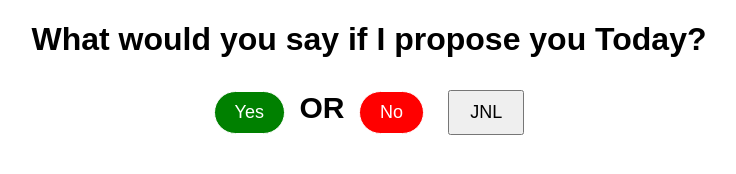
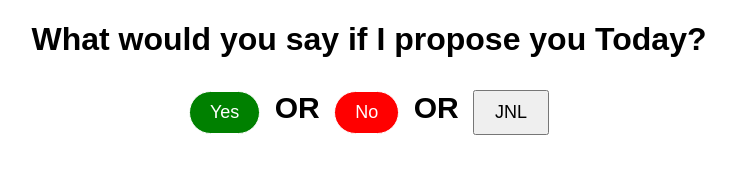
Before and after one commit to lakshaytyagi111/proposals, a plain HTML site: page index.html in a window 1280 px wide. Shown: the whole page, without its empty margins (271-1007 px from the left). Drawn offline with Linux system fonts and the light colour scheme.

Commit message:
Update index.html

```diff
--- a/index.html
+++ b/index.html
@@ -34,6 +34,7 @@
     <button id="yesButton" onclick="yesButtonClicked()">Yes</button>
     <b style="font-size: 30px;">OR</b>
     <button id="noButton" onclick="noButtonClicked()">No</button>
+    <b style="font-size: 30px;">OR</b>
     <button>JNL</button>
 
 
```
